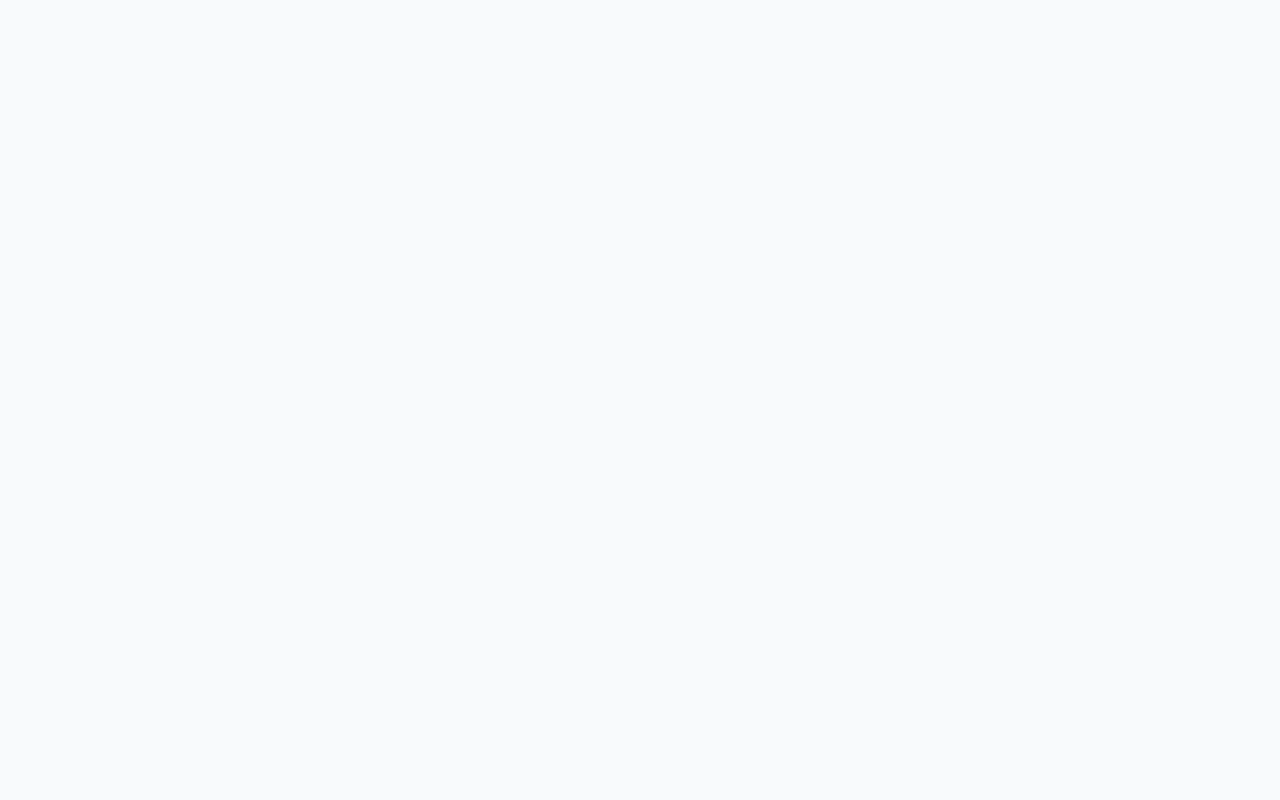
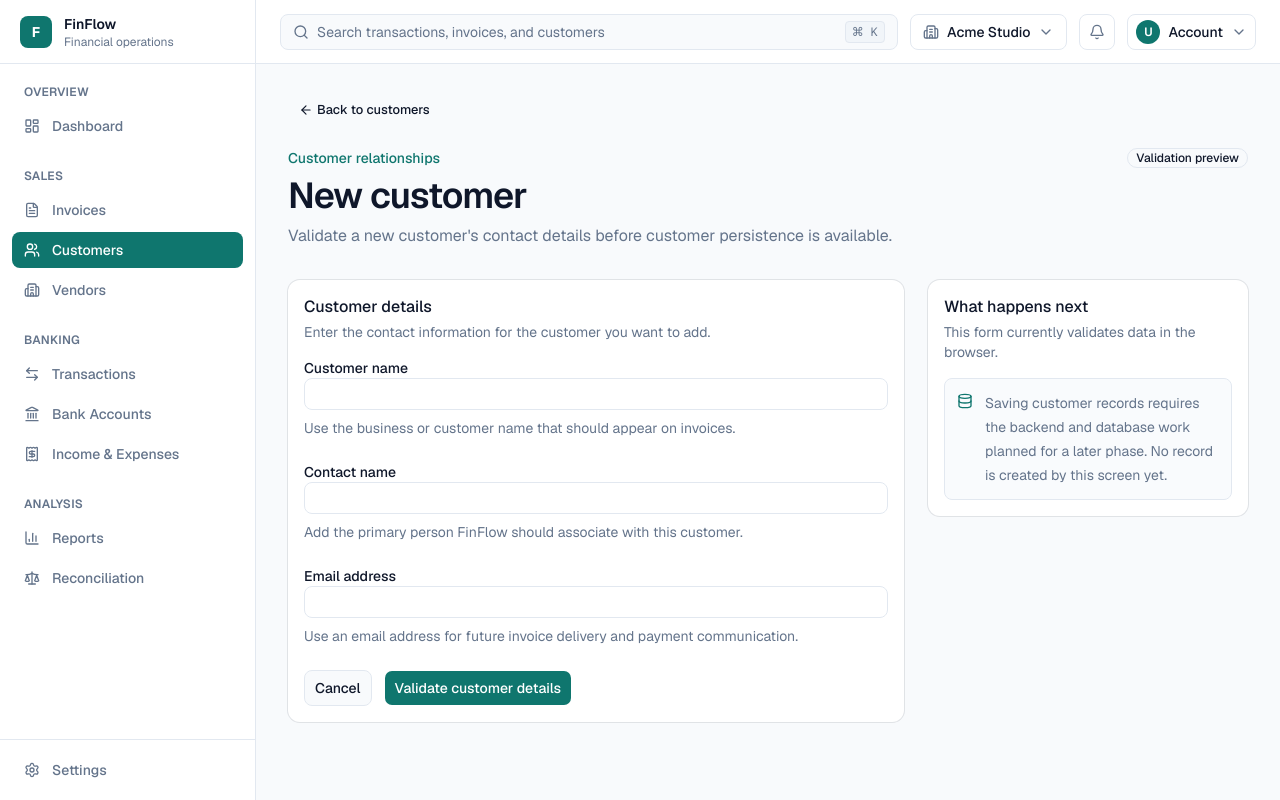
Before and after one commit to elahe-fakour/finflow, a Next.js app: page /customers/new in a window 1280 px wide. Before the commit this address had no page. Built offline with nearby package versions, Linux system fonts and the light colour scheme.

Commit message:
feat: add customer creation form

```diff
--- /dev/null
+++ b/src/app/(app)/customers/new/page.tsx
@@ -0,0 +1,63 @@
+import { CustomerCreateForm } from "@/components/customers/customer-create-form";
+import { Badge } from "@/components/ui/badge";
+import { Button } from "@/components/ui/button";
+import { Card, CardContent, CardDescription, CardHeader, CardTitle } from "@/components/ui/card";
+import { ArrowLeft, Database } from "lucide-react";
+import type { Metadata } from "next";
+import Link from "next/link";
+
+export const metadata: Metadata = {
+  title: "New customer",
+  description: "Validate details for a new FinFlow customer record.",
+};
+
+export default function NewCustomerPage() {
+  return (
+    <section aria-labelledby="new-customer-title">
+      <Button asChild size="sm" variant="ghost">
+        <Link href="/customers">
+          <ArrowLeft aria-hidden="true" />
+          Back to customers
+        </Link>
+      </Button>
+
+      <header className="mt-6 flex flex-col gap-3 sm:flex-row sm:items-start sm:justify-between">
+        <div className="space-y-2">
+          <p className="text-sm font-medium text-primary">Customer relationships</p>
+          <h1
+            className="text-page-title font-semibold tracking-tight text-foreground sm:text-display"
+            id="new-customer-title"
+          >
+            New customer
+          </h1>
+          <p className="max-w-2xl text-sm leading-6 text-muted-foreground sm:text-base">
+            Validate a new customer&apos;s contact details before customer persistence is available.
+          </p>
+        </div>
+        <Badge className="w-fit" variant="outline">
+          Validation preview
+        </Badge>
+      </header>
+
+      <div className="mt-8 grid gap-6 xl:grid-cols-[minmax(0,1fr)_20rem] xl:items-start">
+        <CustomerCreateForm />
+
+        <Card>
+          <CardHeader>
+            <CardTitle as="h2">What happens next</CardTitle>
+            <CardDescription>This form currently validates data in the browser.</CardDescription>
+          </CardHeader>
+          <CardContent>
+            <div className="flex gap-3 rounded-control border border-border bg-muted/40 p-3 text-sm leading-6 text-muted-foreground">
+              <Database aria-hidden="true" className="mt-0.5 size-4 shrink-0 text-primary" />
+              <p>
+                Saving customer records requires the backend and database work planned for a later
+                phase. No record is created by this screen yet.
+              </p>
+            </div>
+          </CardContent>
+        </Card>
+      </div>
+    </section>
+  );
+}
--- a/src/app/(app)/customers/page.tsx
+++ b/src/app/(app)/customers/page.tsx
@@ -1,6 +1,9 @@
 import { customerSampleData } from "@/components/customers/customer-sample-data";
 import { CustomersList } from "@/components/customers/customers-list";
+import { Button } from "@/components/ui/button";
+import { UserPlus } from "lucide-react";
 import type { Metadata } from "next";
+import Link from "next/link";
 
 export const metadata: Metadata = {
   title: "Customers",
@@ -10,7 +13,8 @@ export const metadata: Metadata = {
 export default function CustomersPage() {
   return (
     <section aria-labelledby="customers-title">
-      <header className="space-y-2">
+      <header className="flex flex-col gap-4 sm:flex-row sm:items-start sm:justify-between">
+        <div className="space-y-2">
           <p className="text-sm font-medium text-primary">Customer relationships</p>
           <h1
             className="text-page-title font-semibold tracking-tight text-foreground sm:text-display"
@@ -21,6 +25,13 @@ export default function CustomersPage() {
           <p className="max-w-2xl text-sm leading-6 text-muted-foreground sm:text-base">
             Manage customer contacts, invoice activity, and outstanding balances.
           </p>
+        </div>
+        <Button asChild className="w-full sm:w-auto" size="lg">
+          <Link href="/customers/new">
+            <UserPlus aria-hidden="true" />
+            Add customer
+          </Link>
+        </Button>
       </header>
 
       <CustomersList customers={customerSampleData} />
--- /dev/null
+++ b/src/components/customers/customer-create-form.tsx
@@ -0,0 +1,168 @@
+"use client";
+
+import {
+  customerFormDefaultValues,
+  customerFormSchema,
+  type CustomerFormValues,
+} from "@/components/customers/customer-form-schema";
+import { Button } from "@/components/ui/button";
+import { Card, CardContent, CardDescription, CardHeader, CardTitle } from "@/components/ui/card";
+import { Input } from "@/components/ui/input";
+import { zodResolver } from "@hookform/resolvers/zod";
+import Link from "next/link";
+import { useState } from "react";
+import {
+  useForm,
+  type SubmitErrorHandler,
+  type SubmitHandler,
+  type UseFormRegisterReturn,
+} from "react-hook-form";
+
+type FormStatus = "idle" | "invalid" | "valid";
+
+type CustomerFormFieldProps = {
+  autoComplete: string;
+  error?: string;
+  hint: string;
+  id: "customer-name" | "customer-contact-name" | "customer-email";
+  label: string;
+  registration: UseFormRegisterReturn;
+  type?: "email" | "text";
+};
+
+function CustomerFormField({
+  autoComplete,
+  error,
+  hint,
+  id,
+  label,
+  registration,
+  type = "text",
+}: CustomerFormFieldProps) {
+  const hintId = `${id}-hint`;
+  const errorId = `${id}-error`;
+
+  return (
+    <div className="space-y-2">
+      <label className="text-sm font-medium text-foreground" htmlFor={id}>
+        {label}
+      </label>
+      <Input
+        aria-describedby={error ? `${hintId} ${errorId}` : hintId}
+        aria-invalid={Boolean(error)}
+        autoComplete={autoComplete}
+        id={id}
+        type={type}
+        {...registration}
+      />
+      <p className="text-sm text-muted-foreground" id={hintId}>
+        {hint}
+      </p>
+      {error ? (
+        <p className="text-sm text-destructive" id={errorId} role="alert">
+          {error}
+        </p>
+      ) : null}
+    </div>
+  );
+}
+
+function CustomerCreateForm() {
+  const [formStatus, setFormStatus] = useState<FormStatus>("idle");
+  const {
+    formState: { errors },
+    handleSubmit,
+    register,
+  } = useForm<CustomerFormValues>({
+    defaultValues: customerFormDefaultValues,
+    mode: "onBlur",
+    reValidateMode: "onChange",
+    resolver: zodResolver(customerFormSchema),
+  });
+
+  const onSubmit: SubmitHandler<CustomerFormValues> = () => {
+    setFormStatus("valid");
+  };
+
+  const onInvalid: SubmitErrorHandler<CustomerFormValues> = () => {
+    setFormStatus("invalid");
+  };
+
+  return (
+    <Card>
+      <CardHeader>
+        <CardTitle as="h2">Customer details</CardTitle>
+        <CardDescription>
+          Enter the contact information for the customer you want to add.
+        </CardDescription>
+      </CardHeader>
+      <CardContent>
+        <form
+          className="space-y-6"
+          noValidate
+          onChange={() => setFormStatus("idle")}
+          onSubmit={handleSubmit(onSubmit, onInvalid)}
+        >
+          {formStatus === "invalid" ? (
+            <p
+              className="rounded-control border border-destructive/30 bg-destructive/5 px-3 py-2 text-sm text-destructive"
+              role="alert"
+            >
+              Review the highlighted fields before continuing.
+            </p>
+          ) : null}
+
+          {formStatus === "valid" ? (
+            <p
+              aria-live="polite"
+              className="rounded-control border border-primary/20 bg-primary/5 px-3 py-2 text-sm text-foreground"
+              role="status"
+            >
+              The details are valid. Customer records cannot be saved until the API and database are
+              introduced.
+            </p>
+          ) : null}
+
+          <CustomerFormField
+            autoComplete="organization"
+            error={errors.name?.message}
+            hint="Use the business or customer name that should appear on invoices."
+            id="customer-name"
+            label="Customer name"
+            registration={register("name")}
+          />
+
+          <CustomerFormField
+            autoComplete="name"
+            error={errors.contactName?.message}
+            hint="Add the primary person FinFlow should associate with this customer."
+            id="customer-contact-name"
+            label="Contact name"
+            registration={register("contactName")}
+          />
+
+          <CustomerFormField
+            autoComplete="email"
+            error={errors.email?.message}
+            hint="Use an email address for future invoice delivery and payment communication."
+            id="customer-email"
+            label="Email address"
+            registration={register("email")}
+            type="email"
+          />
+
+          <div className="flex flex-col-reverse gap-3 sm:flex-row sm:items-center">
+            <Button asChild size="lg" variant="outline">
+              <Link href="/customers">Cancel</Link>
+            </Button>
+            <Button size="lg" type="submit">
+              Validate customer details
+            </Button>
+          </div>
+        </form>
+      </CardContent>
+    </Card>
+  );
+}
+
+export { CustomerCreateForm };
```
Lines whose indentation alone changed are shown as unchanged.
